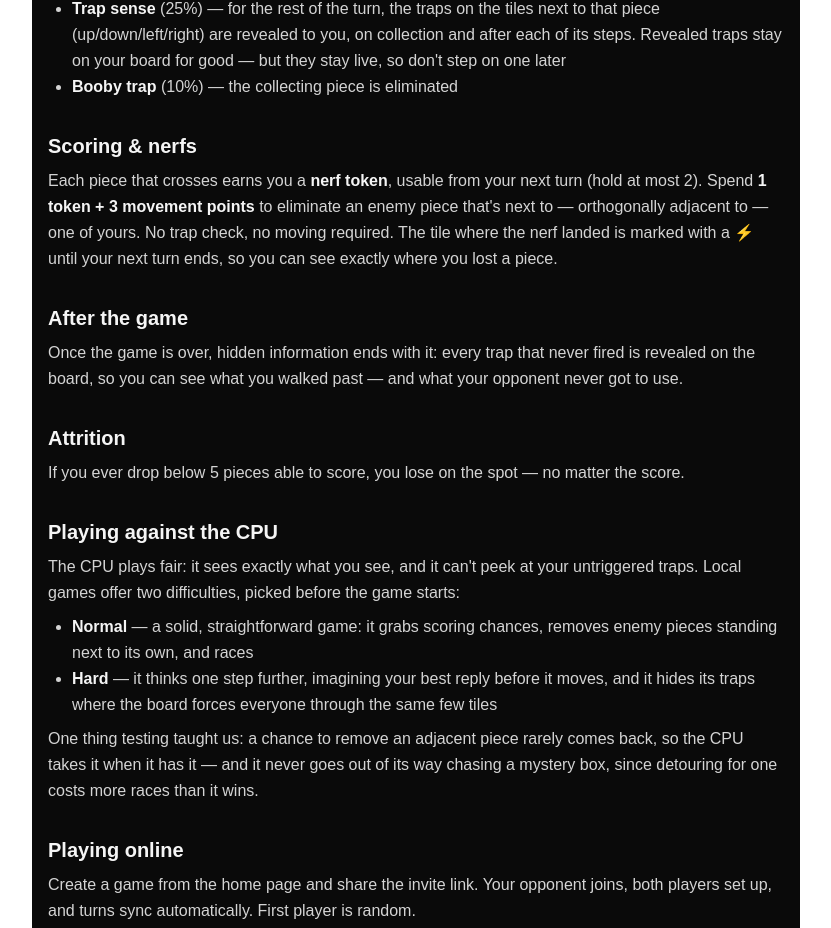
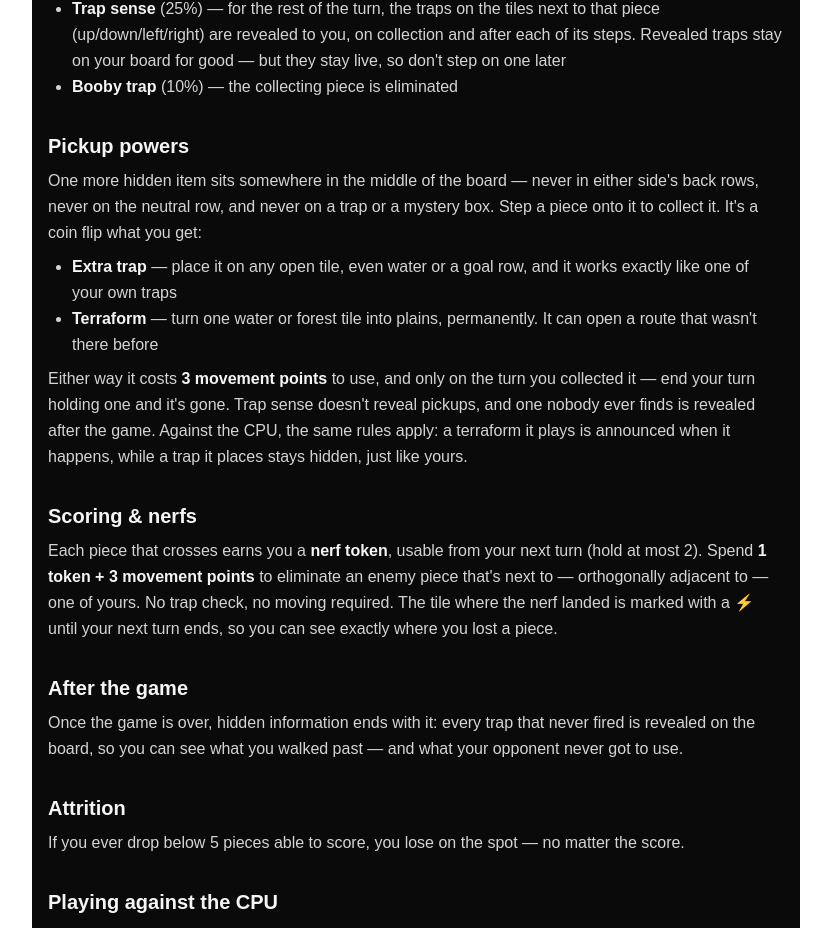
Before and after one commit to davideastmond/t-rain, a Next.js app: page /rules in a window 1280 px wide. Shown: the part 1016-1944 px from the top of the page, without its empty margins (224-1055 px from the left). Built offline with nearby package versions, Linux system fonts and the light colour scheme.

Commit message:
Pickup powers: document on /rules and in README

```diff
--- a/src/app/rules/page.tsx
+++ b/src/app/rules/page.tsx
@@ -17,6 +17,7 @@ import {
   MOVEMENT_POINTS_PER_TURN,
   NERF_POOL_COST,
   NERF_TOKEN_CAP,
+  PICKUP_POWER_COST,
   PIECES_PER_PLAYER,
   PIECES_TO_WIN,
   SETUP_ROWS,
@@ -172,6 +173,40 @@ export default function RulesPage() {
         </ul>
       </Section>
 
+      <Section title="Pickup powers">
+        <p>
+          One more hidden item sits somewhere in the middle of the
+          board — never in either side&apos;s back rows, never on the
+          neutral row, and never on a trap or a mystery box. Step a
+          piece onto it to collect it. It&apos;s a coin flip what you
+          get:
+        </p>
+        <ul className="list-disc pl-6">
+          <li>
+            <strong className="text-neutral-100">Extra trap</strong> —
+            place it on any open tile, even water or a goal row, and it
+            works exactly like one of your own traps
+          </li>
+          <li>
+            <strong className="text-neutral-100">Terraform</strong> —
+            turn one water or forest tile into plains, permanently. It
+            can open a route that wasn&apos;t there before
+          </li>
+        </ul>
+        <p>
+          Either way it costs{" "}
+          <strong className="text-neutral-100">
+            {PICKUP_POWER_COST} movement points
+          </strong>{" "}
+          to use, and only on the turn you collected it — end your turn
+          holding one and it&apos;s gone. Trap sense doesn&apos;t reveal
+          pickups, and one nobody ever finds is revealed after the
+          game. Against the CPU, the same rules apply: a terraform it
+          plays is announced when it happens, while a trap it places
+          stays hidden, just like yours.
+        </p>
+      </Section>
+
       <Section title="Scoring & nerfs">
         <p>
           Each piece that crosses earns you a{" "}
```
Also changed, not shown: 1 other file (tests, documents, lock files or other folders).
